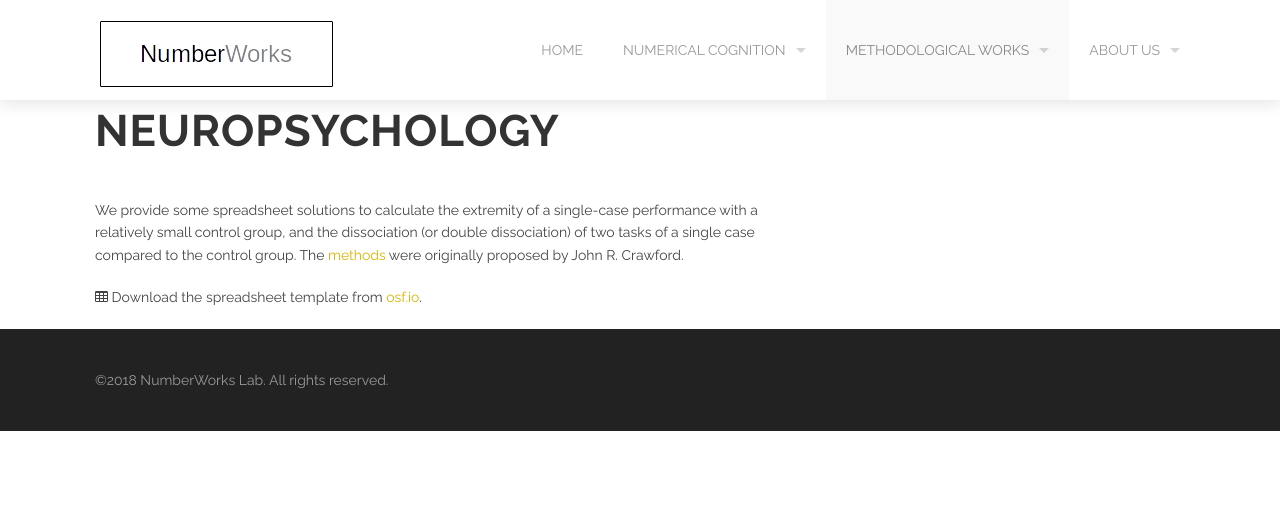
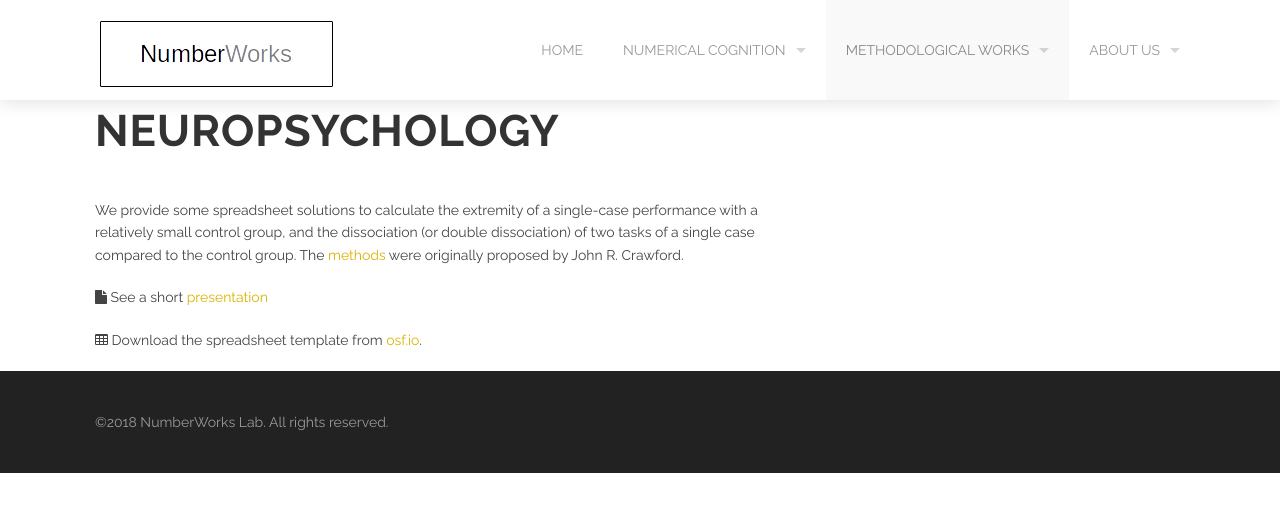
Before and after one commit to theNumberWorks/numberworks_website, a Jekyll site: the page built from neuropsychology.md, in a window 1280 px wide. Shown: the top 512 px of the page. Built offline with Jekyll 4.4.1, drawn with Linux system fonts in a browser that asks for light colours.

Commit message:
Update neuropsychology.md

```diff
--- a/neuropsychology.md
+++ b/neuropsychology.md
@@ -6,4 +6,6 @@ section_id: methods
 
 We provide some spreadsheet solutions to calculate the extremity of a single-case performance with a relatively small control group, and the dissociation (or double dissociation) of two tasks of a single case compared to the control group. The [methods](http://homepages.abdn.ac.uk/j.crawford/pages/dept/SingleCaseMethodology.htm) were originally proposed by John R. Crawford.
 
+<i class='fa fa-file'></i> See a short [presentation](https://docs.google.com/presentation/d/1SV4c-kzacJW_RINmBSHZY9dzs8jp0odpjUAB0a65TFk/edit?usp=sharing)
+
 <i class='fa fa-table'></i> Download the spreadsheet template from [osf.io](https://osf.io/uxd7q/).
```
